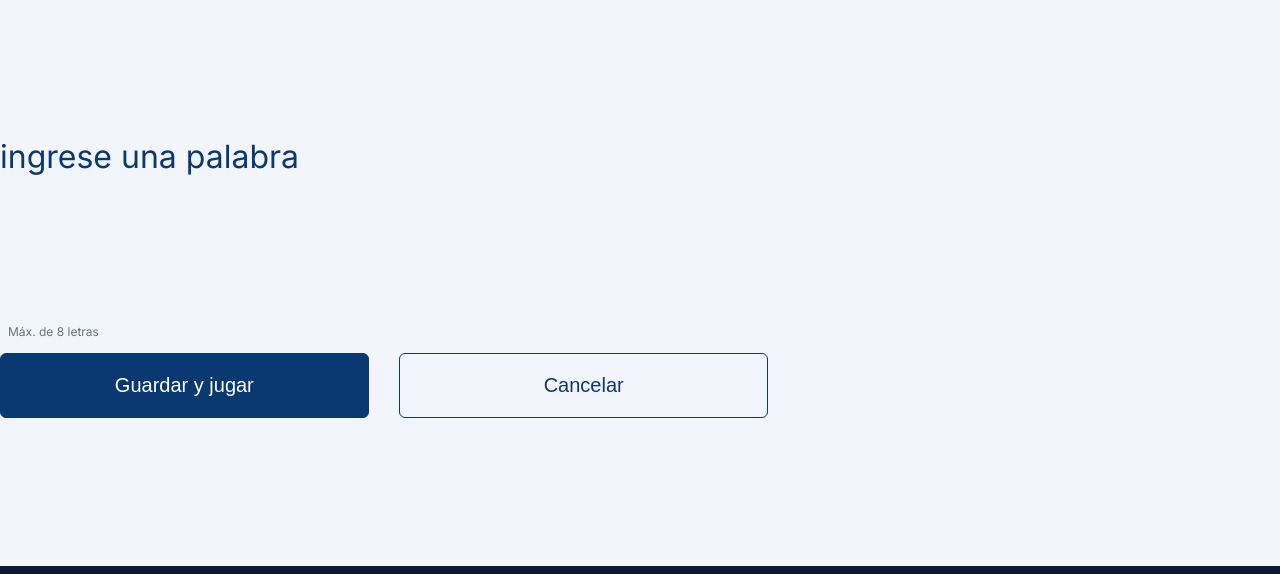
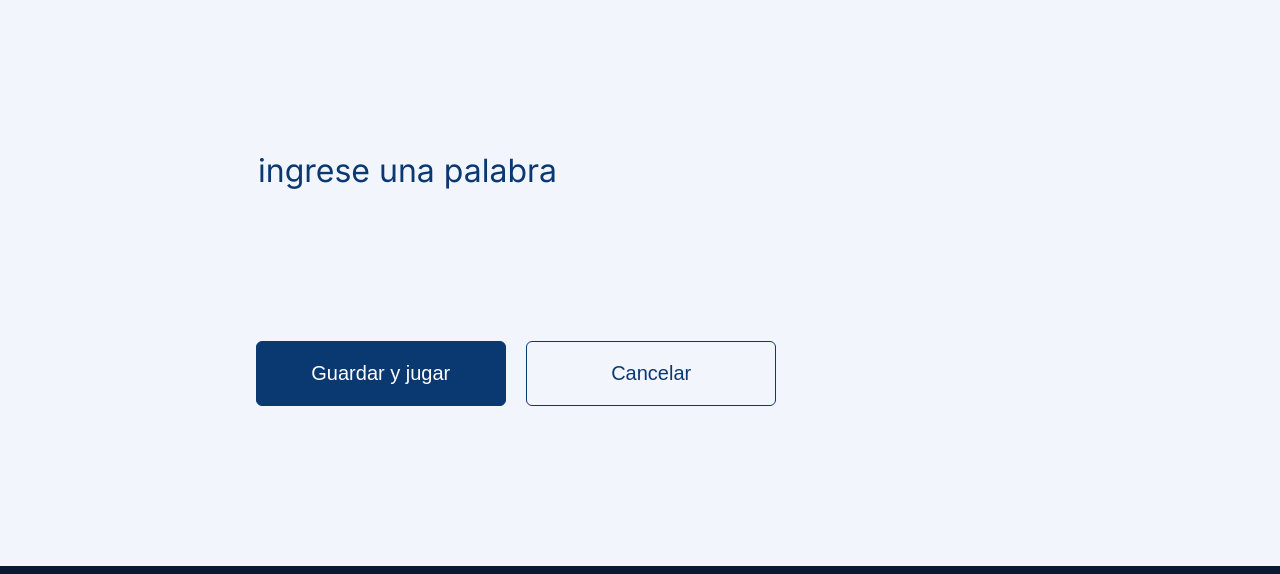
Before and after one commit to Karlo1509/Ahorcado, a plain HTML site: page index.html in a window 1280 px wide. Both pictures are taken after a click on the button "Agregar nueva palabra". Shown: the part 80-654 px from the top of the page. Drawn offline with Linux system fonts and the light colour scheme; a script that the page names is missing.

Commit message:
Agregar palabra diseño listo

```diff
--- a/index.html
+++ b/index.html
@@ -43,26 +43,18 @@
             </div>
         </section>
 
-        <section class="pantallaAgregar" id="pantallaAgregar">
-            <form class="inputForm">
-                <input type="text" name="" id="newPalabra" placeholder="Ingrese una palabra" maxlength="8" minlength="3" autocomplete="off">
-            </form>
-
-            <span class="texto-condicion">
-                <img src="imagenes/Group.svg" alt="">
-                <p>Máx. de 8 letras</p>
-            </span>
+        <form class="pantallaAgregar" id="pantallaAgregar">
+            <input type="text" name="" id="newPalabra" class="inputForm" placeholder="Ingrese una palabra" maxlength="8" minlength="3">
 
             <div class="contenedorBtones">
                 <button class="btones" type="button" onclick="agregarPalabra()">Guardar y jugar</button>
                 <button class="btones btonSecundario" type="button" onclick="mostrarSection('MenuPrincipal')">Cancelar</button>
             </div>
-        </section>
+        </form>
 
         <section class="pantallaJuego" id="pantallaJuego">
             <div class="areaDibujo">
                 <canvas width="300" height="400" class="canvasAhorcado">
-
                 </canvas>
             </div>
 
--- a/style.css
+++ b/style.css
@@ -90,6 +90,7 @@ main{
     align-items: center;
     justify-content: center;
     display: flex;
+
 }
 
 .alertReglas{
@@ -147,14 +148,13 @@ main{
 .pantallaAgregar{
     max-width: 768px;
     width: 90%;
+    margin: 0 auto;
     display: none;
-}
 
-.inputForm{
-    margin: 0 0 150px 0;
 }
 
 input{
+    margin: 0 0 150px 0;
     width: 100%;
     background: none;
     border: none;
@@ -163,7 +163,6 @@ input{
     font-size: 32px;
     font-weight: 400;
     color: #0A3871;
-    padding: 0;
     text-transform: uppercase;
 }
 
@@ -173,23 +172,8 @@ input::placeholder{
     text-transform: lowercase;
 }
 
-.texto-condicion{
-    display: flex;
-    flex-direction: row;
-    align-items: center;
-    gap: 8px;
-    margin: 0 0 15px 0;
-    width: max-content;
-}
-
-.texto-condicion p{
-    font-size: 12px;
-    color: #495057;
-    opacity: 0.8;
-}
-
 .contenedorBtones{
-    width: 100%;
+    width: 520px;
     display: flex;
     justify-content:space-between;
 }
```
